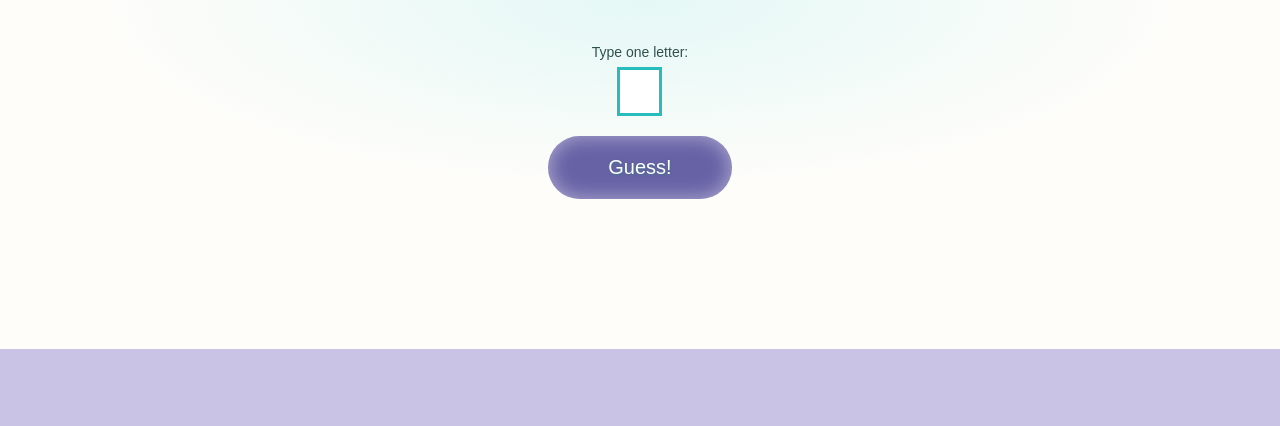
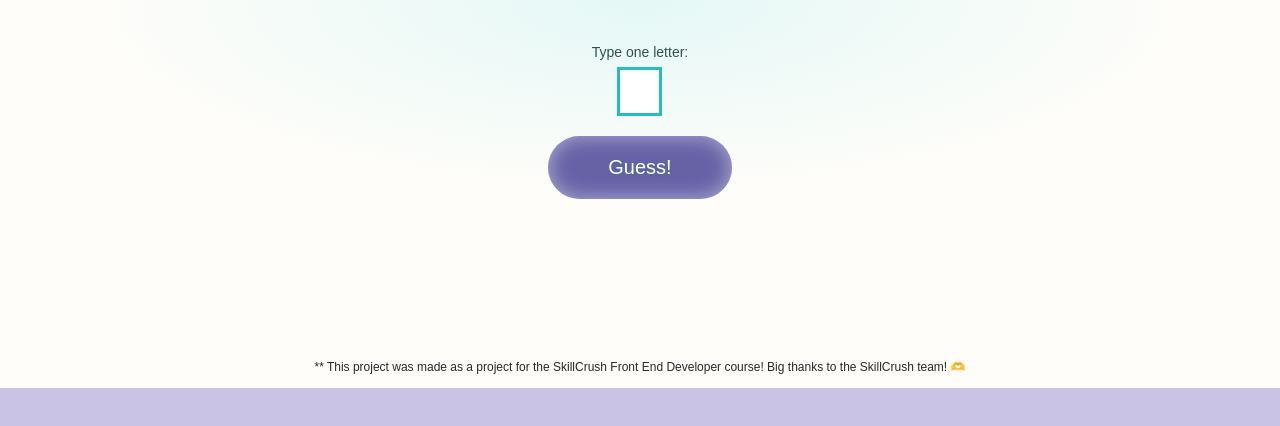
Before and after one commit to KelliBre/kbdevelopment, a website built with Parcel: page play.html in a window 1280 px wide. Shown: the part 485-911 px from the top of the page. Built offline with nearby package versions, Linux system fonts and the light colour scheme; no server answers; a web font is replaced by a local one.

Commit message:
Added Kudos section on play page

```diff
--- a/css/main.css
+++ b/css/main.css
@@ -603,6 +603,12 @@ input:focus {
     background-position: 0% 50%;
   }
 }
+.sc-kudos{
+  text-align: center;
+  margin: 1%;
+  font-size: .75rem;
+
+}
 
 .project__skills{
 font-weight: lighter;
--- a/js/main.js
+++ b/js/main.js
@@ -140,7 +140,7 @@ const countRemainingGuesses = function(guess){
   }
 
   if (remainingGuesses === 0){
-    messageForGuess.innerHTML='Game over! The word was <span class="highlight">${word}</span>.';
+    messageForGuess.innerHTML=`Game over! The word was <span class="highlight"> ${word} </span>.`;
   } else if (guessedLetters === 1){
     remainingGuessSpan.innerText= `${remainingGuesses}guess!`;
   }else{
--- a/play.html
+++ b/play.html
@@ -75,6 +75,10 @@
         <button class="play-again hide">Play Again!</button>
       </div>
       </section>
+      <section class="sc-project">
+        <p class="sc-kudos"> ** This project was made as a project for the SkillCrush Front End Developer course! Big thanks to the  SkillCrush team! 🫶 </p>
+
+      </section>
   <section id ="contact__area" >
     <div class="content-wrapper">
         <div class="contact_info">
@@ -101,6 +105,7 @@
     </div>
   </section>
 
+
 </main>
 
 
```
Also changed, not shown: 2 other files.
